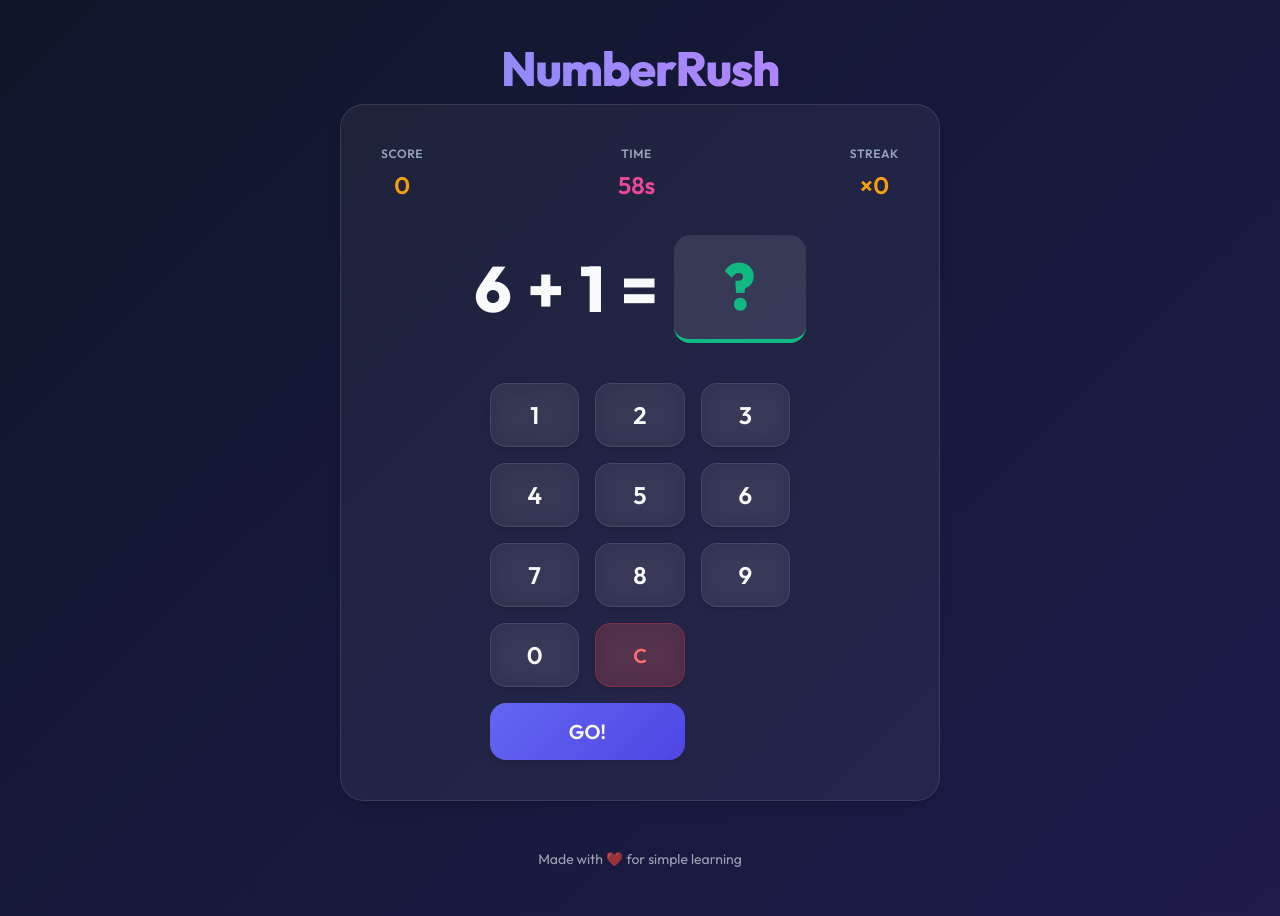
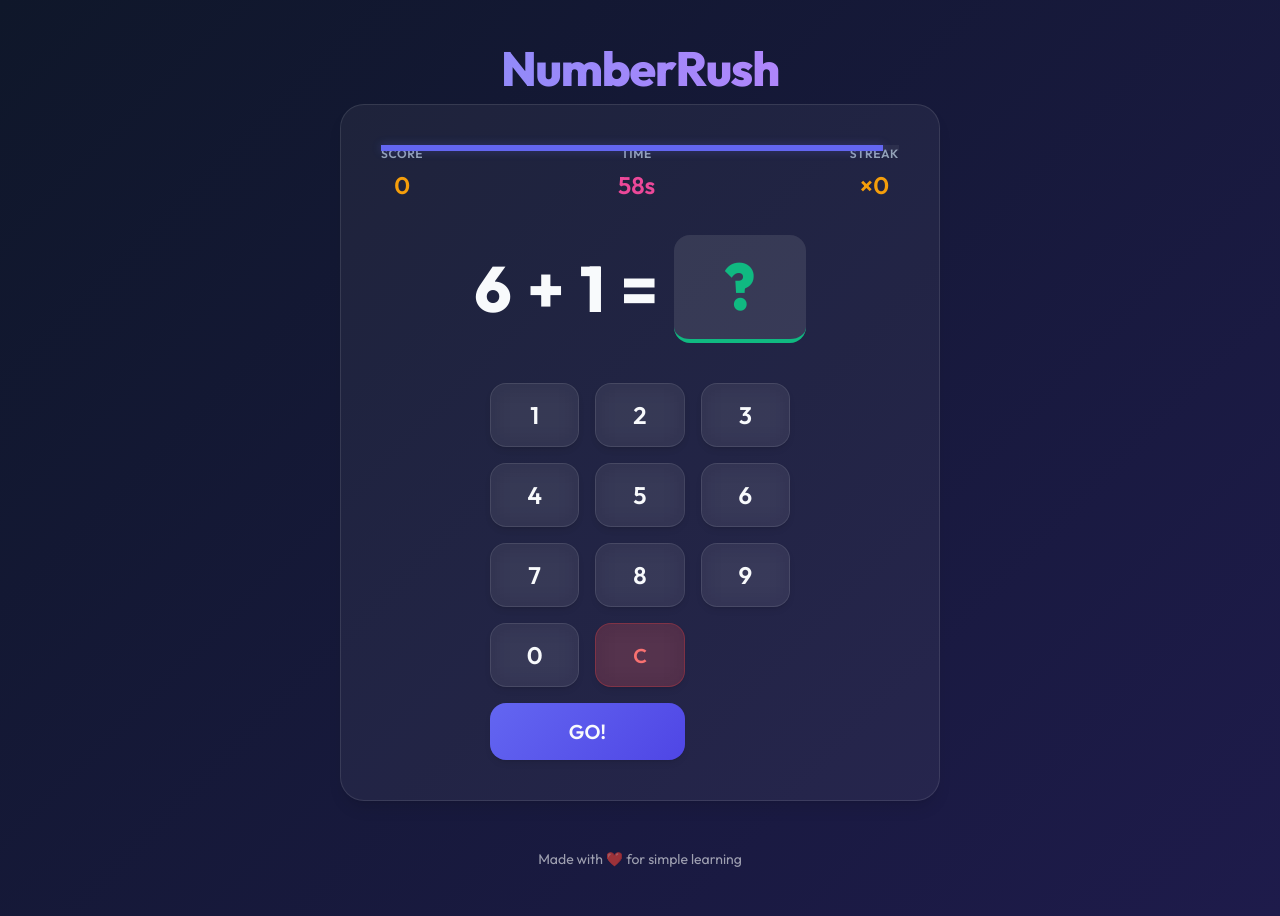
Before and after one commit to toanle88/NumberRush, a React (Vite) app: page / in a window 1280 px wide. Both pictures are taken after a click on the button "Start Blitz Rush! ⚡". Built offline with nearby package versions, Linux system fonts and the light colour scheme.

Commit message:
feat: Implement core game UI, logic, and sound effects for the NumberRush application.

```diff
--- a/src/App.css
+++ b/src/App.css
@@ -9,6 +9,23 @@
   display: flex;
   flex-direction: column;
   justify-content: center;
+  position: relative;
+  overflow: hidden;
+}
+
+.progress-container {
+  position: absolute;
+  top: 0;
+  left: 0;
+  width: 100%;
+  height: 6px;
+  background: rgba(255, 255, 255, 0.05);
+}
+
+.progress-bar {
+  height: 100%;
+  transition: width 1s linear, background-color 0.3s;
+  box-shadow: 0 0 10px rgba(99, 102, 241, 0.3);
 }
 
 .mode-selection {
--- a/src/App.tsx
+++ b/src/App.tsx
@@ -2,6 +2,7 @@ import { useState, useEffect } from 'react';
 import { useGame } from './hooks/useGame';
 import GameBoard from './components/GameBoard';
 import Numpad from './components/Numpad';
+import { playCorrectSound, playIncorrectSound, playFinishSound, playTickSound } from './utils/soundEffects';
 import './App.css';
 
 function App() {
@@ -20,6 +21,10 @@ function App() {
   const [feedback, setFeedback] = useState<'correct' | 'incorrect' | null>(null);
   const [selectedLevel, setSelectedLevel] = useState(1);
 
+  const handleStart = (lvl: number) => {
+    startGame(lvl);
+  };
+
   const handleInput = (val: string) => {
     if (input.length < 3) {
       setInput(prev => prev + val);
@@ -32,16 +37,29 @@ function App() {
     if (input === '') return;
     const isCorrect = submitAnswer(parseInt(input, 10));
     setFeedback(isCorrect ? 'correct' : 'incorrect');
+    if (isCorrect) playCorrectSound();
+    else playIncorrectSound();
     setInput('');
   };
 
-  // Clear feedback after 1 second
+  // Clear feedback after 0.8 seconds
   useEffect(() => {
     if (feedback) {
       const timer = setTimeout(() => setFeedback(null), 800);
       return () => clearTimeout(timer);
     }
   }, [feedback]);
+
+  // Handle sounds for timer and finish
+  useEffect(() => {
+    if (status === 'playing') {
+      if (timeLeft <= 5 && timeLeft > 0) {
+        playTickSound();
+      } else if (timeLeft === 0) {
+        playFinishSound();
+      }
+    }
+  }, [timeLeft, status]);
 
   const correctCount = history.filter(h => h.isCorrect).length;
 
@@ -80,7 +98,7 @@ function App() {
               </p>
             </div>
             <div className="mode-selection">
-              <button className="primary" onClick={() => startGame(selectedLevel)}>Start Blitz Rush! ⚡</button>
+              <button className="primary" onClick={() => handleStart(selectedLevel)}>Start Blitz Rush! ⚡</button>
               <button disabled style={{ opacity: 0.5 }}>Practice Mode (Soon) 🧠</button>
             </div>
           </div>
@@ -116,7 +134,7 @@ function App() {
               <p>Correct Answers: <strong>{correctCount}</strong></p>
               <p>Best Streak: <strong>{streak}</strong></p>
             </div>
-            <button className="primary" onClick={() => startGame(selectedLevel)}>Play Again! 🔄</button>
+            <button className="primary" onClick={() => handleStart(selectedLevel)}>Play Again! 🔄</button>
           </div>
         )}
       </div>
--- a/src/components/GameBoard.tsx
+++ b/src/components/GameBoard.tsx
@@ -11,8 +11,19 @@ interface GameBoardProps {
 }
 
 const GameBoard: React.FC<GameBoardProps> = ({ question, currentInput, score, timeLeft, streak }) => {
+  const progress = (timeLeft / 60) * 100;
+
   return (
     <div className="game-board animate-pop">
+      <div className="progress-container">
+        <div
+          className="progress-bar"
+          style={{
+            width: `${progress}%`,
+            backgroundColor: timeLeft < 10 ? 'var(--color-error)' : 'var(--color-primary)'
+          }}
+        />
+      </div>
       <div className="stats-header">
         <div className="stat-item">
           <span className="label">Score</span>
--- /dev/null
+++ b/src/utils/soundEffects.ts
@@ -0,0 +1,38 @@
+const AudioContext = window.AudioContext || (window as any).webkitAudioContext;
+const ctx = new AudioContext();
+
+const playTone = (freq: number, type: OscillatorType, duration: number, volume: number) => {
+  const osc = ctx.createOscillator();
+  const gain = ctx.createGain();
+
+  osc.type = type;
+  osc.frequency.setValueAtTime(freq, ctx.currentTime);
+
+  gain.gain.setValueAtTime(volume, ctx.currentTime);
+  gain.gain.exponentialRampToValueAtTime(0.01, ctx.currentTime + duration);
+
+  osc.connect(gain);
+  gain.connect(ctx.destination);
+
+  osc.start();
+  osc.stop(ctx.currentTime + duration);
+};
+
+export const playCorrectSound = () => {
+  playTone(523.25, 'sine', 0.2, 0.1); // C5
+  setTimeout(() => playTone(659.25, 'sine', 0.3, 0.1), 100); // E5
+};
+
+export const playIncorrectSound = () => {
+  playTone(220, 'triangle', 0.3, 0.1); // A3
+};
+
+export const playFinishSound = () => {
+  playTone(523.25, 'sine', 0.1, 0.1);
+  setTimeout(() => playTone(659.25, 'sine', 0.1, 0.1), 100);
+  setTimeout(() => playTone(783.99, 'sine', 0.4, 0.1), 200); // C5 E5 G5
+};
+
+export const playTickSound = () => {
+  playTone(880, 'sine', 0.05, 0.05); // A5 tick
+};
```
